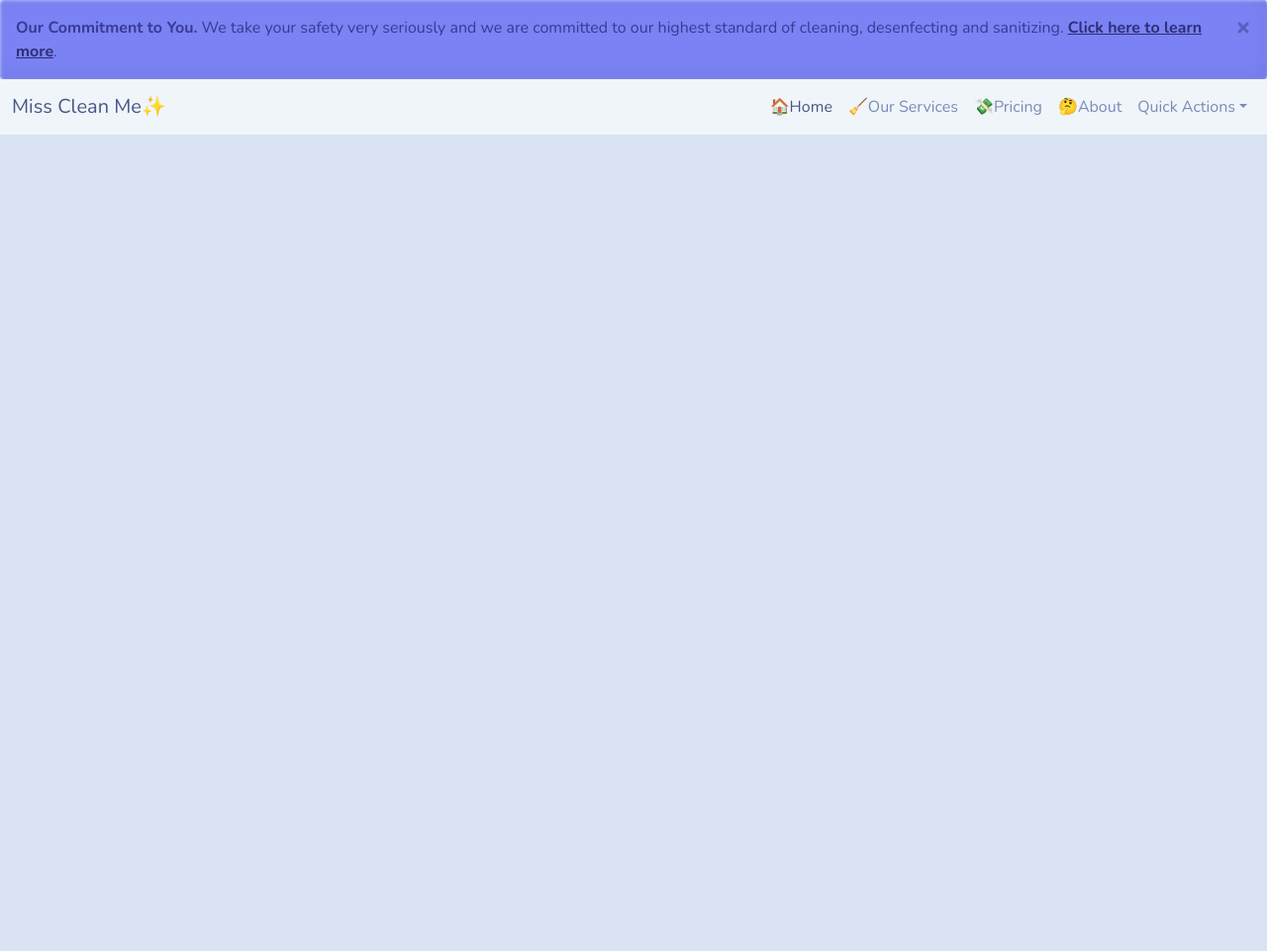
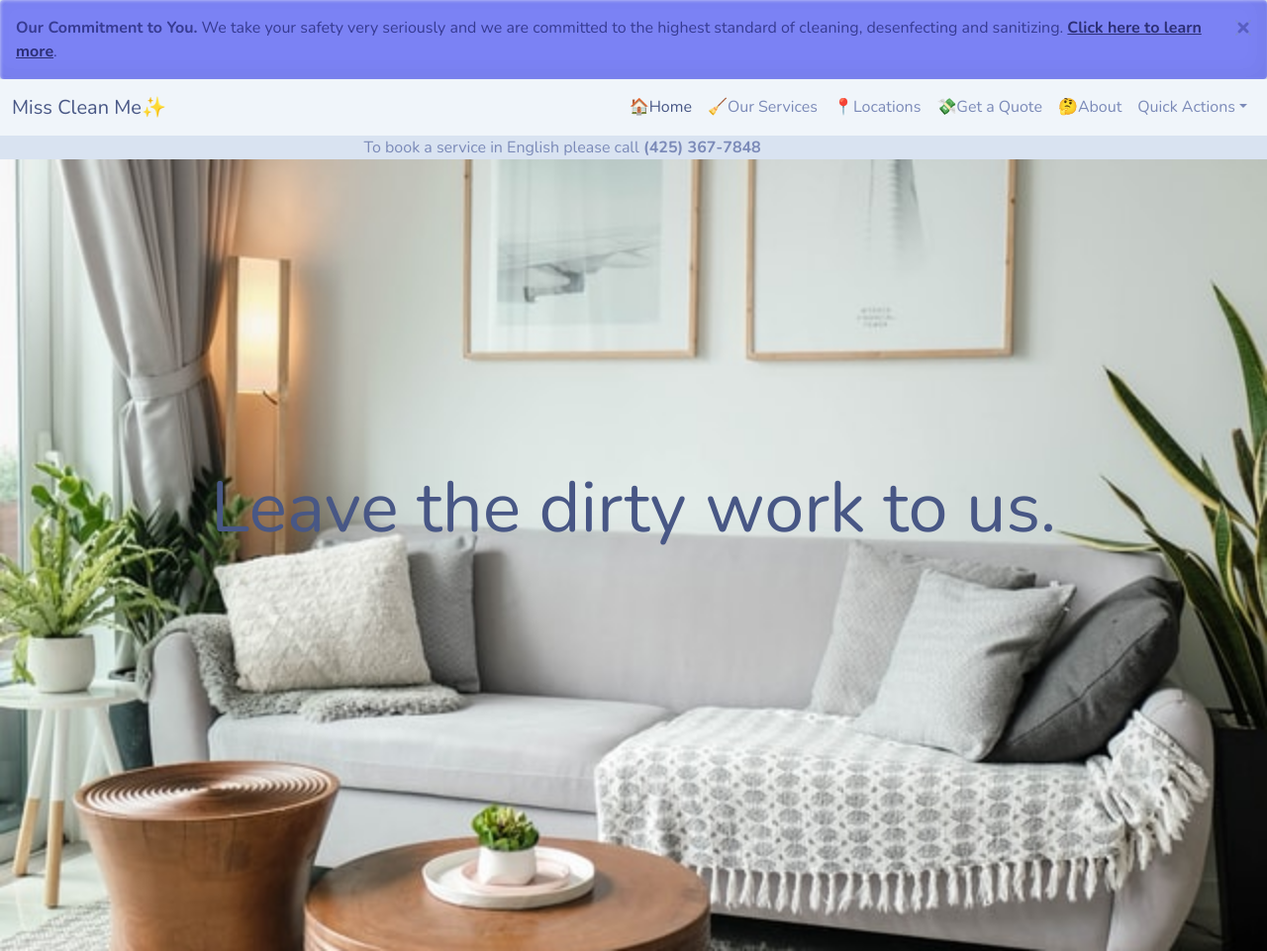
Before and after one commit to anaberrocal/miss-clean-me, a plain HTML site: page index.html in a window 1280 px wide. Shown: the whole page at 99% size. Before the commit the page ends 800 px from the top, so only its background shows below. Drawn offline with nearby package versions, Linux system fonts and the light colour scheme.

Commit message:
add progress to home page styles

```diff
--- a/index.html
+++ b/index.html
@@ -4,8 +4,8 @@
     <meta charset="UTF-8">
     <meta http-equiv="X-UA-Compatible" content="IE=edge">
     <meta name="viewport" content="width=device-width, initial-scale=1.0">
-    <link rel="stylesheet" href="./styles.css">
-    <link rel="stylesheet" href="./Bootswatch-Theme/bootstrap.css">
+    <link rel="stylesheet" href="./styles/styles.css">
+    <link rel="stylesheet" href="./styles/bootstrap.css">
     <link rel="stylesheet" href="https://cdnjs.cloudflare.com/ajax/libs/font-awesome/5.15.3/css/all.min.css" integrity="sha512-iBBXm8fW90+nuLcSKlbmrPcLa0OT92xO1BIsZ+ywDWZCvqsWgccV3gFoRBv0z+8dLJgyAHIhR35VZc2oM/gI1w==" crossorigin="anonymous" />
 
     <title>Miss Clean Me</title>
@@ -14,7 +14,7 @@
 <body>
     <div class="alert alert-dismissible alert-info mb-0">
         <button type="button" class="btn-close" data-bs-dismiss="alert"><i class="fas fa-times"></i></button>
-        <strong>Our Commitment to You.</strong> We take your safety very seriously and we are committed to our highest standard of cleaning, desenfecting and sanitizing. <a href="#" class="alert-link">Click here to learn more</a>.
+        <strong>Our Commitment to You.</strong> We take your safety very seriously and we are committed to the highest standard of cleaning, desenfecting and sanitizing. <a href="#" class="alert-link">Click here to learn more</a>.
       </div>
     <nav class="navbar navbar-expand-lg navbar-light bg-light">
         <div class="container-fluid">
@@ -35,7 +35,10 @@
                         <a class="nav-link" href="#">🧹Our Services</a>
                     </li>
                     <li class="nav-item mr-5">
-                        <a class="nav-link" href="#">💸Pricing</a>
+                        <a class="nav-link" href="#">📍Locations</a>
+                    </li>
+                    <li class="nav-item mr-5">
+                        <a class="nav-link" href="#">💸Get a Quote</a>
                     </li>
                     <li class="nav-item mr-5">
                         <a class="nav-link" href="#">🤔About</a>
@@ -53,6 +56,32 @@
             </div>
         </div>
     </nav>
+
+    <div id="carouselExampleControls" class="carousel slide" data-bs-ride="carousel">
+        <div class="carousel-inner text-center">
+          <div class="carousel-item active">
+            To book a service in English please call <b>(425) 367-7848</b>
+          </div>
+          <div class="carousel-item">
+            To book a service in Spanish please call <b>(954) 253-3439</b>
+          </div>
+          <div class="carousel-item">
+            <a href="mailto:hello@missclean.me">hello@missclean.me</a>
+          </div>
+        </div>
+        <!-- <button class="carousel-control-prev" type="button" data-bs-target="#carouselExampleControls" data-bs-slide="prev">
+          <span class="carousel-control-prev-icon" aria-hidden="true"></span>
+          <span class="visually-hidden">Previous</span>
+        </button>
+        <button class="carousel-control-next" type="button" data-bs-target="#carouselExampleControls" data-bs-slide="next">
+          <span class="carousel-control-next-icon" aria-hidden="true"></span>
+          <span class="visually-hidden">Next</span>
+        </button> -->
+      </div>
+
+    <div class="container-fluid banner px-0" style="vertical-align: middle !important; background-image: url('./assets/img/miss-clean-banner.jpeg') !important;">
+    <h1 class="display-2 text-center mb-5 pb-5" style="font-weight: 300 !important;">Leave the <b>dirty</b> work to us.</h1>
+    </div>
 </body>
 <script src="https://cdn.jsdelivr.net/npm/bootstrap@5.0.0/dist/js/bootstrap.bundle.min.js" integrity="sha384-p34f1UUtsS3wqzfto5wAAmdvj+osOnFyQFpp4Ua3gs/ZVWx6oOypYoCJhGGScy+8" crossorigin="anonymous"></script>
 </html>
--- /dev/null
+++ b/styles/styles.css
@@ -0,0 +1,27 @@
+.nav-link {
+    border-bottom: 1px solid transparent !important;
+}
+
+.nav-link:hover {
+    border-bottom: 1px solid #485785 !important;
+    transition: 0.3s;
+}
+
+.nav-link .dropdown-toggle {
+    border-bottom: none !important;
+}
+
+.banner  {
+    background-repeat: no-repeat;
+    background-size: cover;
+    background-position: center center;
+    height: 100vh;
+    display: flex;
+    align-items: center;  /*Aligns vertically center */
+    justify-content: center; /*Aligns horizontally center */
+
+}
+
+.container-fluid img {
+    max-width: 100% !important;
+}
```
Also changed, not shown: assets/img/clean-banner.jpeg (added), assets/img/miss-clean-banner.jpeg (added), assets/img/miss-clean-me-banner.jpeg (added), styles.css (deleted), styles/bootstrap.css (renamed from Bootswatch-Theme/bootstrap.css).
